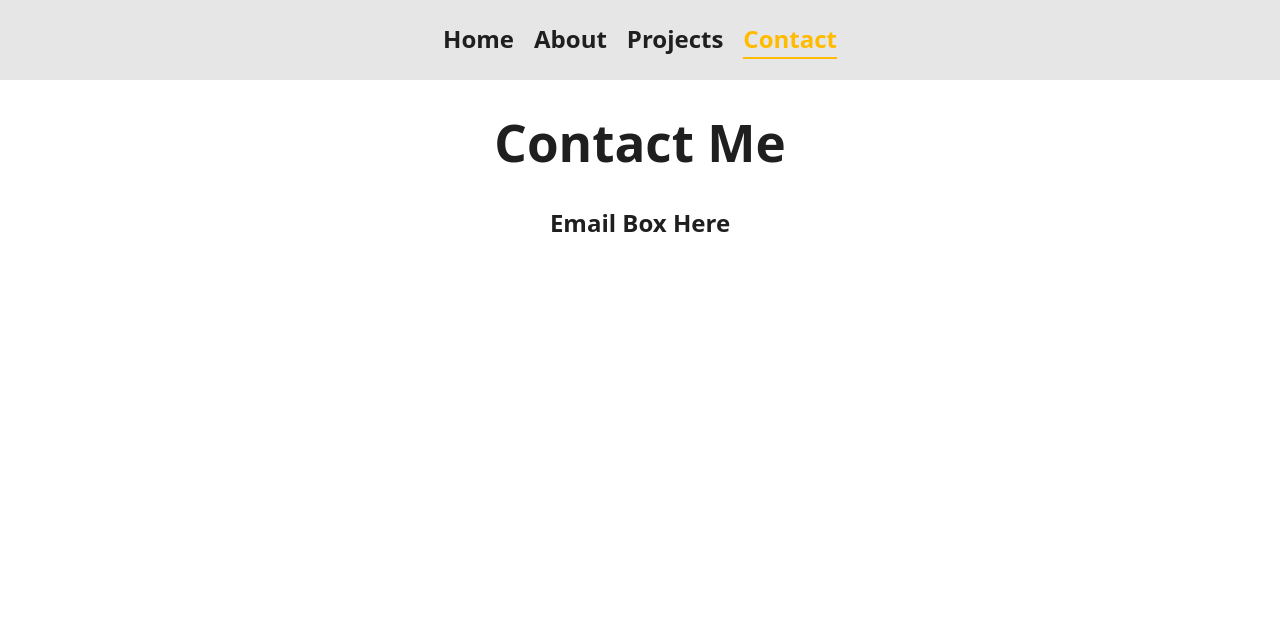
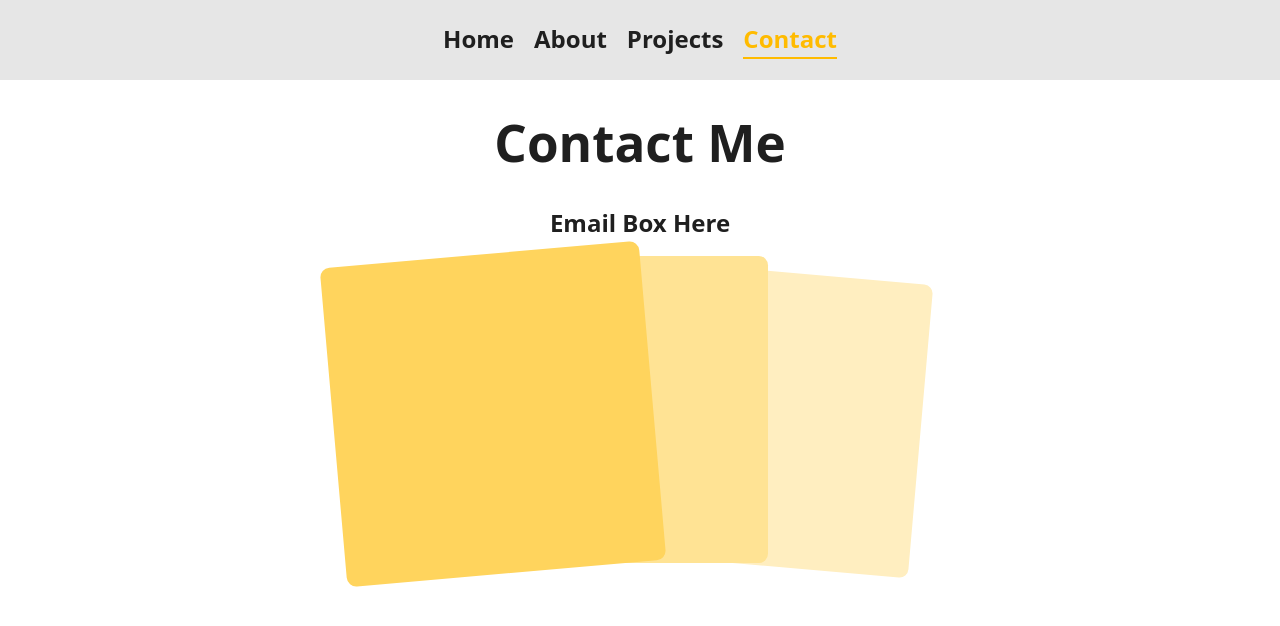
Before and after one commit to Holy0S/Website, a React (Vite) app: page /contact in a window 1280 px wide. Shown: the top 626 px of the page. Built offline with nearby package versions, Linux system fonts and the light colour scheme.

Commit message:
Background CSS, wip
Will adjust this later, but the structure for the css is in place

```diff
--- /dev/null
+++ b/src/components/Background.jsx
@@ -0,0 +1,13 @@
+import "../css/Background.css";
+
+function Background() {
+    return (
+        <div className="background">
+            <div className="square-1"/>
+            <div className="square-2"/>
+            <div className="square-3"/>
+        </div>
+    )
+}
+
+export default Background;
--- /dev/null
+++ b/src/css/Background.css
@@ -0,0 +1,49 @@
+:root {
+    --background-1: rgb(255, 212, 93);
+    --background-2: rgb(255, 227, 148);
+    --background-3: rgb(255, 238, 192);
+}
+
+.background {
+    position: absolute;
+    top: 0;
+    left: 0;
+    width: 100%;
+    height: 100%;
+    z-index: -1;
+}
+
+.square-1 {
+    position: absolute;
+    left: 26%;
+    top: 31.8%;
+    width: 25vw;
+    height: 25vw;
+    border-radius: 3%;
+    background-color: var(--background-1);
+    rotate: -5deg;
+}
+
+.square-2 {
+    position: absolute;
+    left: 36%;
+    top: 32%;
+    width: 24vw;
+    height: 24vw;
+    border-radius: 3%;
+    background-color: var(--background-2);
+    rotate: 0deg;
+    z-index: -1;
+}
+
+.square-3 {
+    position: absolute;
+    left: 49%;
+    top: 34%;
+    width: 23vw;
+    height: 23vw;
+    border-radius: 3%;
+    background-color: var(--background-3);
+    rotate:5deg;
+    z-index: -2;
+}
--- a/src/css/Variables.css
+++ b/src/css/Variables.css
@@ -3,7 +3,6 @@
     --color-2: rgb(230, 230, 230);
     --color-text: rgb(31, 31, 31);
     --color-accent: rgb(255, 187, 0);
-
 }
 
 @media (prefers-color-scheme: dark) {
--- a/src/pages/AboutPage.jsx
+++ b/src/pages/AboutPage.jsx
@@ -1,4 +1,5 @@
 import Header from '../components/Header.jsx';
+import Background from "../components/Background.jsx";
 import '../css/App.css';
 
 function AboutPage() {
@@ -10,6 +11,7 @@ function AboutPage() {
                 <h1>About Me</h1>
                 <h2>Description of me</h2>
                 </div>
+                <Background/>
             </div>
         </>
     )
--- a/src/pages/ContactPage.jsx
+++ b/src/pages/ContactPage.jsx
@@ -1,4 +1,5 @@
 import Header from '../components/Header.jsx';
+import Background from "../components/Background.jsx";
 import '../css/App.css';
 
 function ContactPage() {
@@ -10,6 +11,7 @@ function ContactPage() {
                 <h1>Contact Me</h1>
                 <h2>Email Box Here</h2>
                 </div>
+                <Background/>
             </div>
         </>
     )
--- a/src/pages/HomePage.jsx
+++ b/src/pages/HomePage.jsx
@@ -1,4 +1,5 @@
 import Header from '../components/Header.jsx';
+import Background from '../components/Background.jsx';
 import '../css/App.css';
 
 function HomePage() {
@@ -10,6 +11,7 @@ function HomePage() {
                 <h1>Home</h1>
                 <h2>Home page</h2>
                 </div>
+                <Background/>
             </div>
         </>
     )
--- a/src/pages/NotFoundPage.jsx
+++ b/src/pages/NotFoundPage.jsx
@@ -1,4 +1,5 @@
 import Header from '../components/Header.jsx';
+import Background from "../components/Background.jsx";
 import '../css/App.css';
 function NotFoundPage() {
     return (
@@ -9,6 +10,7 @@ function NotFoundPage() {
                     <h1>404</h1>
                     <h2>Page not found...</h2>
                 </div>
+                <Background/>
             </div>
         </>
     )
--- a/src/pages/ProjectsPage.jsx
+++ b/src/pages/ProjectsPage.jsx
@@ -3,6 +3,7 @@ import ProjectPreview from '../components/ProjectPreview.jsx';
 import "../css/ProjectPreview.css";
 import projects from "../data/Projects.json";
 import '../css/App.css';
+import Background from "../components/Background.jsx";
 
 function ProjectsPage() {
     return (
@@ -18,6 +19,7 @@ function ProjectsPage() {
                     ))}
                 </div>
                 </div>
+                <Background/>
             </div>
         </>
     )
```
